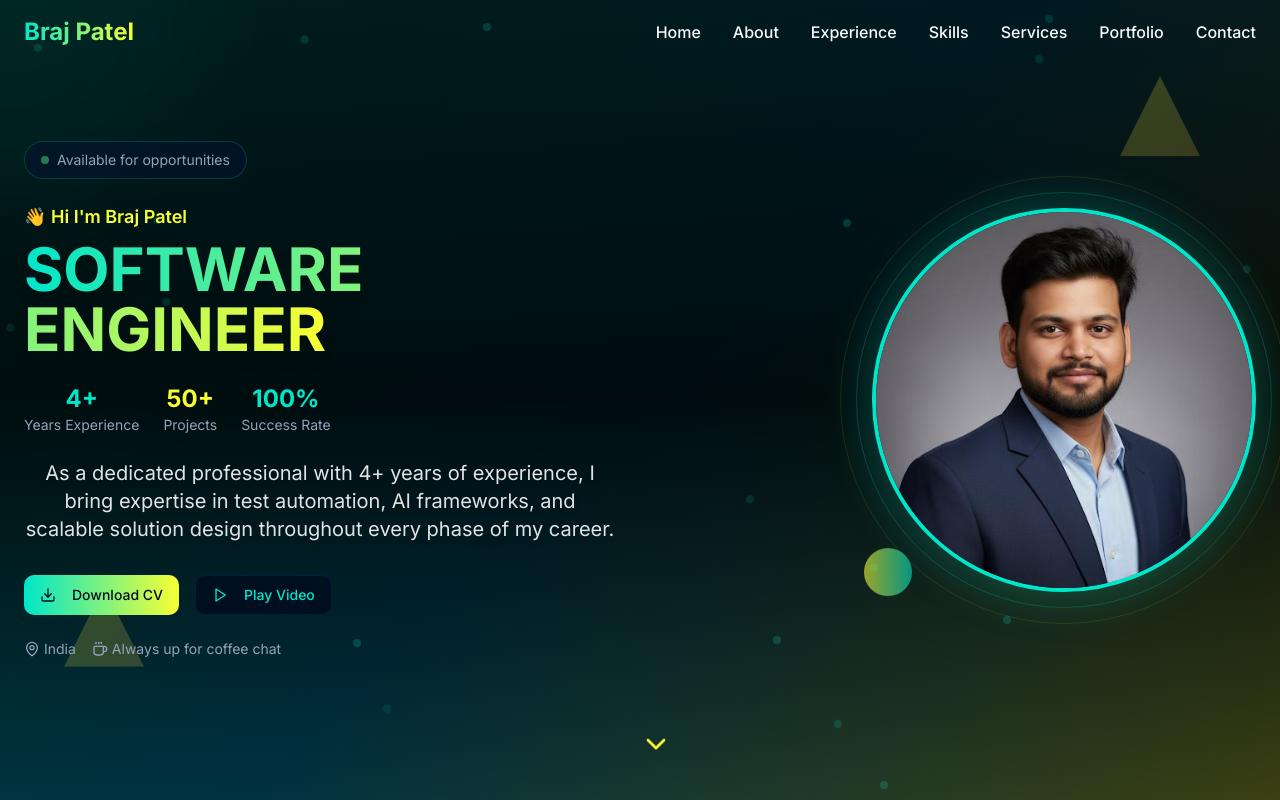
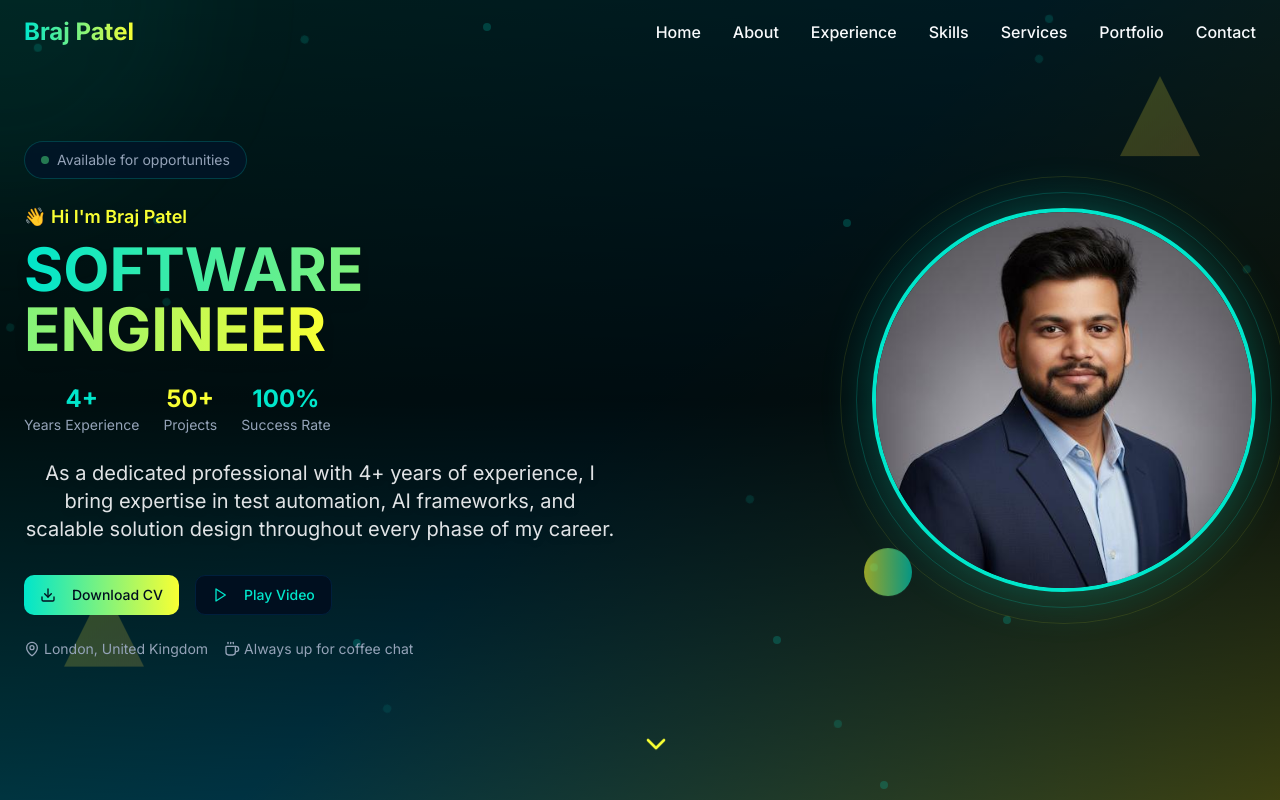
Before and after one commit to him123456789/braj-automates, a React (Vite) app: page / in a window 1280 px wide. Shown: the top 800 px of the page. Built offline with nearby package versions, Linux system fonts and the light colour scheme; the HTML template or start-up script is replaced by a standard one.

Commit message:
Update hero section location

```diff
--- a/src/components/Hero.tsx
+++ b/src/components/Hero.tsx
@@ -120,7 +120,7 @@ const Hero = () => {
             <div className={`flex justify-center lg:justify-start gap-4 text-sm text-muted-foreground transition-all duration-700 ${isVisible ? 'opacity-100 translate-y-0' : 'opacity-0 translate-y-4'}`} style={{ animationDelay: '1.4s' }}>
               <div className="flex items-center gap-1">
                 <MapPin className="w-4 h-4" />
-                <span>India</span>
+                <span>London, United Kingdom</span>
               </div>
               <div className="flex items-center gap-1">
                 <Coffee className="w-4 h-4" />
```
